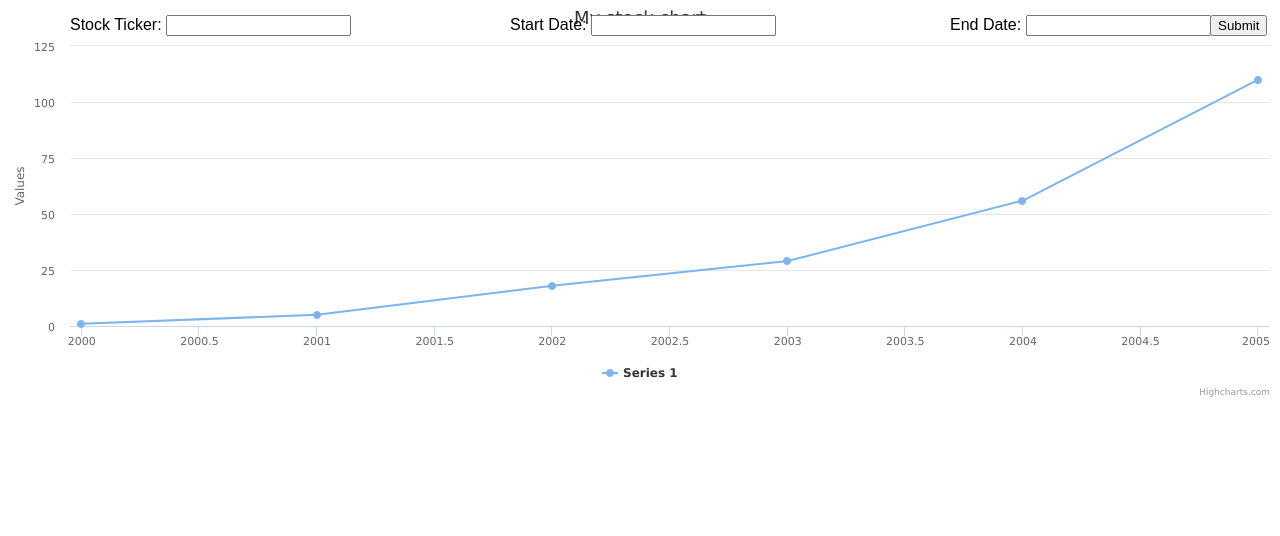
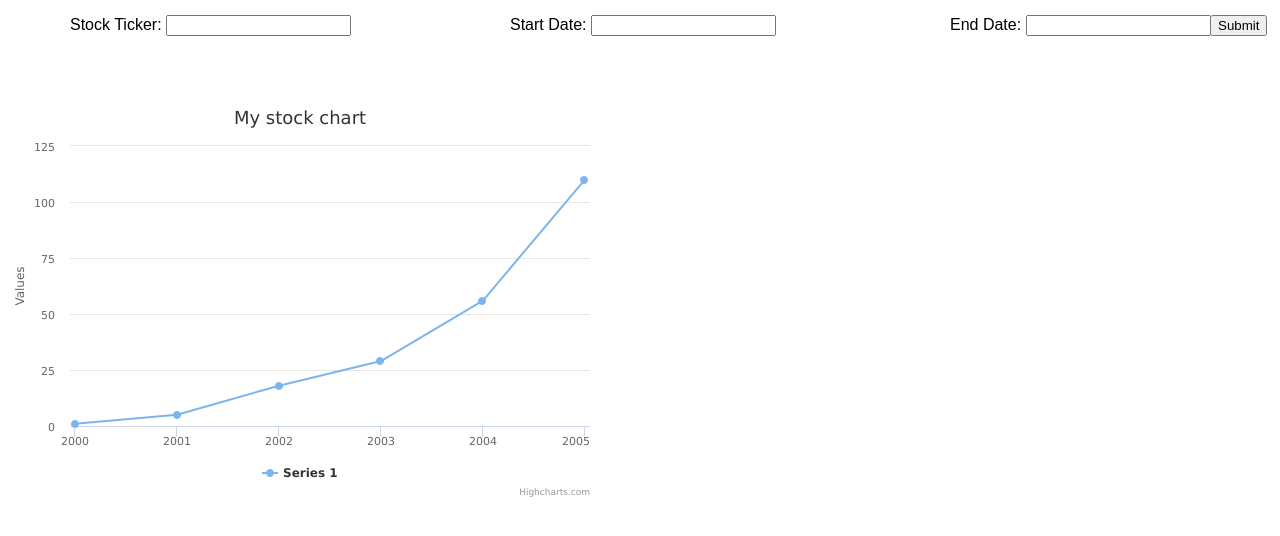
Before and after one commit to stealthbomber10/case-study, a React (Create React App) app: page / in a window 1280 px wide. Shown: the top 536 px of the page. Built offline with nearby package versions, Linux system fonts and the light colour scheme.

Commit message:
moved chart

```diff
--- a/src/component/Charts.js
+++ b/src/component/Charts.js
@@ -16,7 +16,7 @@
 
 function Charts() {
     return (
-        <div>
+        <div className="Charts">
             <HighchartsReact
                 highcharts={Highcharts}
                 options={options}
--- a/src/style/index.css
+++ b/src/style/index.css
@@ -30,3 +30,8 @@
   position: absolute;
   top: 5px;
   left: 1200px;}
+
+.Charts{
+  position: absolute;
+  top: 100px;
+}
```
